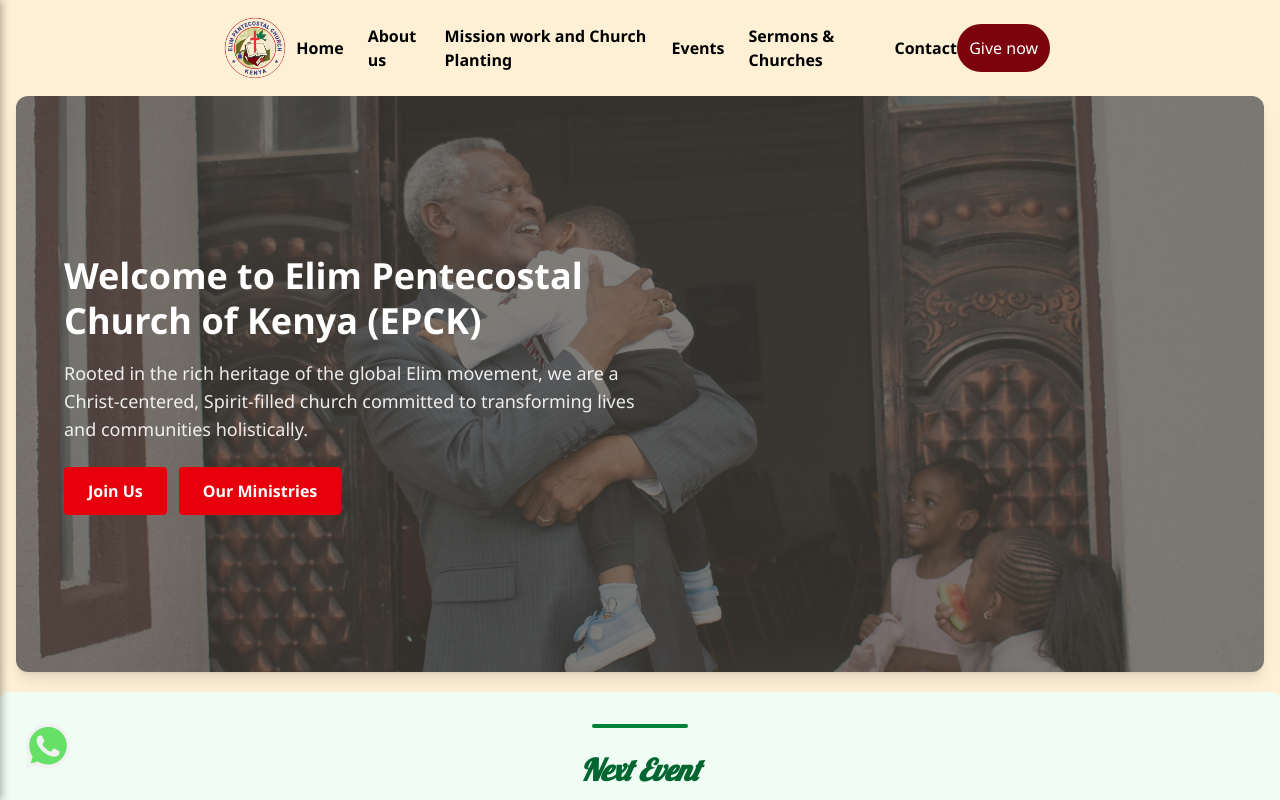
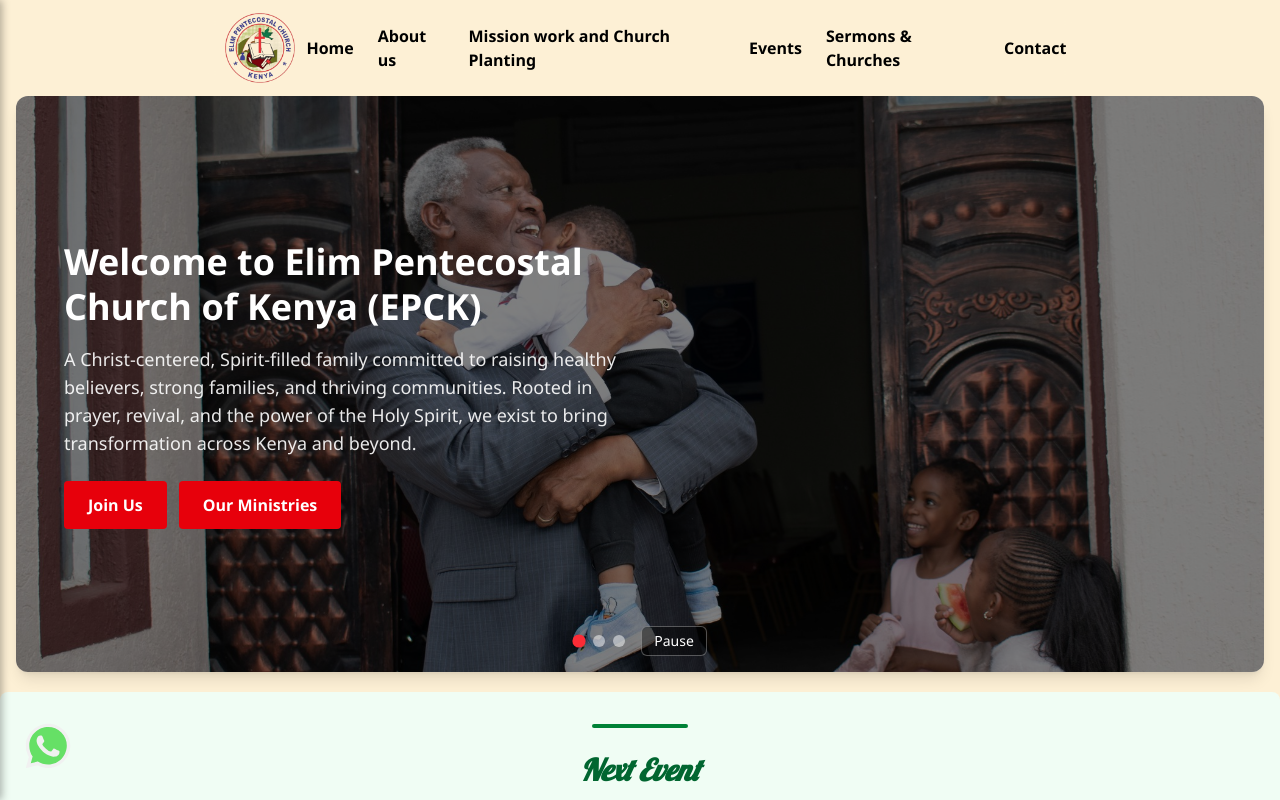
Before and after one commit to Njugunaaa/Frontend-1, a React (Vite) app: page / in a window 1280 px wide. Shown: the top 800 px of the page. Built offline with nearby package versions, Linux system fonts and the light colour scheme.

Commit message:
Give now button removed

```diff
--- a/src/components/Hero.jsx
+++ b/src/components/Hero.jsx
@@ -11,7 +11,7 @@
   {
     title: "Welcome to Elim Pentecostal Church of Kenya (EPCK)",
     subtitle:
-      "Rooted in the rich heritage of the global Elim movement, we are a Christ-centered, Spirit-filled church committed to transforming lives and communities holistically.",
+      "A Christ-centered, Spirit-filled family committed to raising healthy believers, strong families, and thriving communities. Rooted in prayer, revival, and the power of the Holy Spirit, we exist to bring transformation across Kenya and beyond.",
     buttons: [
       { text: "Join Us", link: "/join" },
       { text: "Our Ministries", link: "/ministries" },
@@ -20,7 +20,7 @@
   {
     title: "Transforming Lives and Communities",
     subtitle:
-      "Join us as we raise healthy churches, nurture strong families, and extend the love of Christ through service, compassion, and impact-driven programs across Kenya and beyond.",
+      "Through worship, discipleship, outreach, and missions, we are passionate about seeing lives restored and destinies awakened. EPCK continues to spread God’s love across towns, cities, and nations.",
     buttons: [
       { text: "Learn More", link: "/about" },
       { text: "Contact Us", link: "/contact" },
@@ -28,25 +28,28 @@
   },
 ];
 
-function Hero() {
+export default function Hero() {
   const [imgIndex, setImgIndex] = useState(0);
   const [contentIndex, setContentIndex] = useState(0);
+  const [paused, setPaused] = useState(false);
 
-  // rotate background images
+  // Slower background rotation
   useEffect(() => {
+    if (paused) return;
     const interval = setInterval(() => {
       setImgIndex((prev) => (prev + 1) % heroImages.length);
-    }, 6000);
+    }, 12000); // 12 seconds
     return () => clearInterval(interval);
-  }, []);
+  }, [paused]);
 
-  // rotate text content (optional: match images or independent)
+  // Slower content rotation
   useEffect(() => {
+    if (paused) return;
     const interval = setInterval(() => {
       setContentIndex((prev) => (prev + 1) % heroContent.length);
-    }, 7000);
+    }, 14000); // 14 seconds
     return () => clearInterval(interval);
-  }, []);
+  }, [paused]);
 
   return (
     <section className="relative w-full h-[32rem] md:h-[36rem] px-4 mt-[6rem] mb-5">
@@ -61,22 +64,22 @@
             initial={{ opacity: 0 }}
             animate={{ opacity: 1 }}
             exit={{ opacity: 0 }}
-            transition={{ duration: 1 }}
+            transition={{ duration: 1.6 }} // slower fade
           />
         </AnimatePresence>
 
         {/* Dark overlay */}
         <div className="absolute inset-0 bg-black/50" />
 
-        {/* Text Content (with animations) */}
+        {/* Text Content */}
         <div className="relative z-10 flex items-center h-full max-w-2xl p-6 md:p-12">
           <AnimatePresence mode="wait">
             <motion.div
               key={contentIndex}
-              initial={{ opacity: 0, y: 50 }}
+              initial={{ opacity: 0, y: 40 }}
               animate={{ opacity: 1, y: 0 }}
-              exit={{ opacity: 0, y: -50 }}
-              transition={{ duration: 0.8 }}
+              exit={{ opacity: 0, y: -40 }}
+              transition={{ duration: 1.2 }}
               className="text-white"
             >
               <h1 className="text-3xl md:text-4xl font-bold mb-4 leading-tight">
@@ -85,6 +88,7 @@
               <p className="text-base md:text-lg mb-6 opacity-90">
                 {heroContent[contentIndex].subtitle}
               </p>
+
               <div className="flex flex-col sm:flex-row gap-3">
                 {heroContent[contentIndex].buttons.map((button, i) => (
                   <a
@@ -99,9 +103,30 @@
             </motion.div>
           </AnimatePresence>
         </div>
+
+        {/* Progress Indicators + Pause Button */}
+        <div className="absolute bottom-4 left-0 right-0 flex justify-center items-center gap-4 z-20">
+          {/* Dots */}
+          <div className="flex gap-2">
+            {heroImages.map((_, i) => (
+              <div
+                key={i}
+                className={`w-3 h-3 rounded-full transition-all duration-300 ${
+                  imgIndex === i ? "bg-red-500 scale-110" : "bg-white/50"
+                }`}
+              ></div>
+            ))}
+          </div>
+
+          {/* Pause/Play Button */}
+          <button
+            onClick={() => setPaused((p) => !p)}
+            className="text-white text-sm bg-black/40 px-3 py-1 rounded-md border border-white/30 hover:bg-black/60 transition"
+          >
+            {paused ? "Play" : "Pause"}
+          </button>
+        </div>
       </div>
     </section>
   );
 }
-
-export default Hero;
--- a/src/components/Nav.jsx
+++ b/src/components/Nav.jsx
@@ -90,9 +90,9 @@
           </ul>
 
           {/* Desktop button */}
-          <button className="give-btn mr-4 bg-primary flex justify-center items-center w-[7rem] h-[3rem] cursor-pointer text-white rounded-full hover:bg-secondary transition-colors duration-200 transform hover:scale-105">
+          {/* <button className="give-btn mr-4 bg-primary flex justify-center items-center w-[7rem] h-[3rem] cursor-pointer text-white rounded-full hover:bg-secondary transition-colors duration-200 transform hover:scale-105">
             Give now
-          </button>
+          </button> */}
 
           {/* Hamburger (mobile only) */}
           <button
@@ -117,9 +117,9 @@
               {item.name}
             </Link>
           ))}
-          <button className="bg-secondary w-[7rem] h-[3rem] cursor-pointer text-white rounded-full hover:bg-[#a00000] transition-colors duration-200 transform hover:scale-105">
+          {/* <button className="bg-secondary w-[7rem] h-[3rem] cursor-pointer text-white rounded-full hover:bg-[#a00000] transition-colors duration-200 transform hover:scale-105">
             Give now
-          </button>
+          </button> */}
         </div>
       </div>
 
--- a/src/components/TestimonialsComponent.jsx
+++ b/src/components/TestimonialsComponent.jsx
@@ -49,9 +49,9 @@
             Hear from our church family about how Elim Pentecostal Church Kenya has
             impacted their spiritual journey and strengthened their faith in Christ.
           </p>
-          <button className="bg-amber-600 hover:bg-amber-700 text-white px-6 py-3 rounded text-sm font-medium transition-colors duration-200">
+          {/* <button className="bg-amber-600 hover:bg-amber-700 text-white px-6 py-3 rounded text-sm font-medium transition-colors duration-200">
             Join Our Community
-          </button>
+          </button> */}
         </div>
 
         {/* Testimonials Slider */}
--- a/src/components/WhatWeDo.jsx
+++ b/src/components/WhatWeDo.jsx
@@ -82,9 +82,9 @@
               </p>
 
               {/* Arrow */}
-              <div className="flex justify-end">
+              {/* <div className="flex justify-end">
                 <ArrowRight className="w-5 h-5 text-gray-400 group-hover:text-amber-600 transition-colors duration-300" />
-              </div>
+              </div> */}
             </div>
           ))}
         </div>
```
